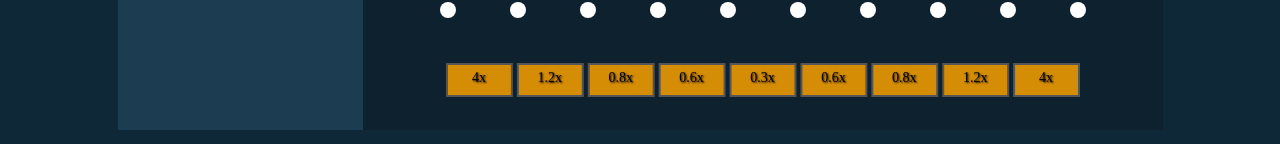
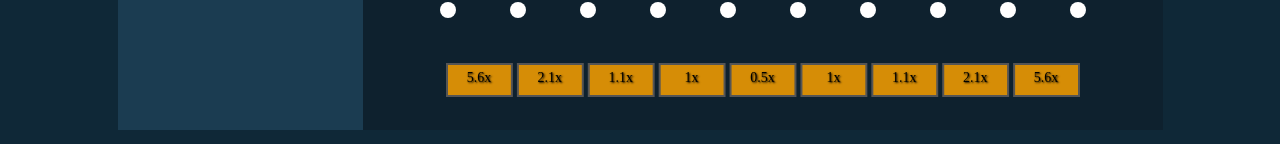
Before and after one commit to abhiNanand/Plinko-Game, a React (Vite) app: page / in a window 1280 px wide. Shown: the part 575-719 px from the top of the page. Built offline with nearby package versions, Linux system fonts and the light colour scheme.

Commit message:
feat: added force near center on the points rectangle

```diff
--- a/src/App.tsx
+++ b/src/App.tsx
@@ -16,8 +16,7 @@ export default function App() {
       <ToastContainer
             position='top-right'
             autoClose={2500}
-            limit = {5}
-            />
+             />
     </div>
 
   );
--- a/src/Components/Game/Game.tsx
+++ b/src/Components/Game/Game.tsx
@@ -1,28 +1,28 @@
-import { useEffect, useRef,useState } from "react";
+ import { useEffect, useRef, useState } from "react";
 import Matter from "matter-js";
 import { sound } from "../../assets";
 import { useSelector, useDispatch } from "react-redux";
-import { TEXT ,points} from "../../Shared/Constants";
-import { incrementTotalAmount, ballDropping, decrementTotalAmount } from '../../store/index';
+import { TEXT, points } from "../../Shared/Constants";
+import { incrementTotalAmount, ballDropping, decrementTotalAmount } from "../../store/index";
 import "./Game.css";
 import { toast } from "react-toastify";
 
 export default function Game() {
   const rows = useSelector((state: any) => state.game.rows);
   const betAmount = useSelector((state: any) => state.game.amount);
-  const totalAmount = useSelector((state: any) => state.game.total)
+  const totalAmount = useSelector((state: any) => state.game.total);
   const sceneRef = useRef<HTMLDivElement>(null);
   const engineRef = useRef<Matter.Engine | null>(null);
   const renderRef = useRef<Matter.Render | null>(null);
   const ballCount = useRef<number>(0);
   const dispatch = useDispatch();
-  const [boxLabels,setBoxLabels] = useState<{x:number;multiplier:number}[]>([]);
+  const [boxLabels, setBoxLabels] = useState<{ x: number; multiplier: number }[]>([]);
 
   const audio = new Audio(sound.bonus1);
   const audio2 = new Audio(sound.balldropped);
-  const getRandomInt = (min: number, max: number) => {
-    return Math.floor(Math.random() * (max - min + 1) + min);
-  };
+
+  const getRandomInt = (min: number, max: number) =>
+    Math.floor(Math.random() * (max - min + 1) + min);
 
   const dropBall = () => {
     audio2.currentTime = 0;
@@ -30,7 +30,6 @@ export default function Game() {
 
     const engine = engineRef.current;
     if (!engine) return;
-
     if (betAmount > totalAmount) {
       toast.error("Bet amount higher than total amount");
       return;
@@ -56,12 +55,13 @@ export default function Game() {
 
     const ball = Matter.Bodies.circle(n, 10, ballRadius, {
       restitution: 0.6,
-      friction: 0.4,
+      friction: 1,
       render: { fillStyle: "#c95555" },
       label: "ball",
     });
-    Matter.Composite.add(engine.world,ball);
+    Matter.Composite.add(engine.world, ball);
   };
+
 
   useEffect(() => {
     const { Engine, Render, Runner, Composite, Bodies, Events } = Matter;
@@ -70,7 +70,7 @@ export default function Game() {
 
     const render = Render.create({
       element: sceneRef.current!,
-      engine: engine,
+      engine,
       options: {
         width: 800,
         height: 600,
@@ -79,9 +79,6 @@ export default function Game() {
       },
     });
     renderRef.current = render;
-
-
-
 
     const canvasHeight = 600;
     const reservedBottomSpace = 120;
@@ -93,10 +90,11 @@ export default function Game() {
     const pegRadius = 8 - (rows - 8) * 0.6;
 
     const pegs: Matter.Body[] = [];
-    const boxMultipliers = points[rows-8];
+    const boxMultipliers = points[rows - 8];
 
-    let startpat=0;
-    let endpat=0;
+    let startpat = 0;
+    let endpat = 0;
+
     for (let r = 0; r < rows; r++) {
       const pegCount = r + 3;
       const totalWidth = (pegCount - 1) * spacingX;
@@ -104,16 +102,14 @@ export default function Game() {
 
       const minX = 40 + pegRadius;
       const maxX = 760 - pegRadius;
+
       for (let col = 0; col < pegCount; col++) {
         let x = startX + col * spacingX;
-
         x = Math.max(minX, Math.min(maxX, x));
         const y = 60 + r * spacingY;
 
-          if(r+1===rows && col===0)
-            startpat=x;
-          if(r+1===rows && col+1===pegCount)
-            endpat=x+pegRadius;
+        if (r + 1 === rows && col === 0) startpat = x;
+        if (r + 1 === rows && col + 1 === pegCount) endpat = x + pegRadius;
 
         const peg = Bodies.circle(x, y, pegRadius, {
           isStatic: true,
@@ -124,26 +120,23 @@ export default function Game() {
       }
     }
 
-    const leftWall = Bodies.rectangle(startpat-20-pegRadius, 300, 40, 600, {
+    const leftWall = Bodies.rectangle(startpat - 20 - pegRadius, 300, 40, 600, {
       isStatic: true,
       render: { fillStyle: "#0E212E" },
     });
-    const rightWall = Bodies.rectangle(endpat+20, 300, 40, 600, {
+    const rightWall = Bodies.rectangle(endpat + 20, 300, 40, 600, {
       isStatic: true,
       render: { fillStyle: "#0E212E" },
     });
 
     const pointBoxes: Matter.Body[] = [];
-    const labels: {x: number; multiplier: number}[] = [];
+    const labels: { x: number; multiplier: number }[] = [];
 
-     const totalAvailableWidth = endpat - startpat-pegRadius;
-
+    const totalAvailableWidth = endpat - startpat - pegRadius;
     const gapSize = pegRadius;
-
-     const boxWidth = (totalAvailableWidth - (gapSize * rows)) / (rows + 1);
+    const boxWidth = (totalAvailableWidth - gapSize * rows) / (rows + 1);
 
     let currentX = startpat;
-
     for (let i = 0; i < rows + 1; i++) {
       const multiplier = boxMultipliers[i];
       const centerX = currentX + boxWidth / 2;
@@ -159,11 +152,12 @@ export default function Game() {
 
       (box as any).multiplier = multiplier;
       pointBoxes.push(box);
-      labels.push({x: centerX, multiplier});
+      labels.push({ x: centerX, multiplier });
 
       currentX += boxWidth + gapSize;
     }
     setBoxLabels(labels);
+
     Composite.add(engine.world, [...pointBoxes, leftWall, rightWall, ...pegs]);
 
     const removedBalls = new Set();
@@ -174,23 +168,38 @@ export default function Game() {
         const isBallB = bodyB.label === "ball";
         const isBoxA = bodyA.label.startsWith("box");
         const isBoxB = bodyB.label.startsWith("box");
+
         if ((isBallA && isBoxB) || (isBallB && isBoxA)) {
           const ball = isBallA ? bodyA : bodyB;
           const box = isBoxA ? bodyA : bodyB;
-          if (removedBalls.has(ball.id))
-            return;
+
+          if (removedBalls.has(ball.id)) return;
           removedBalls.add(ball.id);
+
           const multiplier = (box as any).multiplier;
-
-          const result= (betAmount * multiplier).toFixed(2);
+          const result = (betAmount * multiplier).toFixed(2);
           dispatch(incrementTotalAmount(Number(result)));
-           ballCount.current = ballCount.current - 1;
-          if (ballCount.current == 0)
-            dispatch(ballDropping(false));
+          ballCount.current -= 1;
+          if (ballCount.current === 0) dispatch(ballDropping(false));
           Composite.remove(engine.world, ball);
 
           audio.currentTime = 0;
           audio.play();
+        }
+      });
+    });
+
+    Events.on(engine, "beforeUpdate", () => {
+      Matter.Composite.allBodies(engine.world).forEach((body) => {
+        if (body.label === "ball" && body.position.y < 400) {
+          if (Math.random() < 0.1) {
+            const dx = 400 - body.position.x;
+            const biasStrength = 0.000006  ;
+            Matter.Body.applyForce(body, body.position, {
+              x: dx * biasStrength  ,
+              y: 0,
+            });
+          }
         }
       });
     });
@@ -213,24 +222,24 @@ export default function Game() {
   }, [rows, betAmount]);
 
   return (
-    <div style={{position:"relative"}}>
-      <div ref={sceneRef} className="plinko-board" style={{ width: 800, height: 600 }}/>
-      {boxLabels.map((label)=>(
+    <div style={{ position: "relative" }}>
+      <div ref={sceneRef} className="plinko-board" style={{ width: 800, height: 600 }} />
+      {boxLabels.map((label) => (
         <div
-        key={`pointBox`}
+        key={`pointBox${label.x}`}
         className="box-label"
           style={{
-          position:"absolute",
+            position: "absolute",
             top: "540px",
-          left:`${label.x}px`,
+            left: `${label.x}px`,
             transform: "translateX(-50%)",
-          color:"black",
-
-           fontSize:"14px",
-          pointerEvents:"none",
-          textShadow:"1px 1px 2px black",
+            color: "black",
+            fontSize: "14px",
+            pointerEvents: "none",
+            textShadow: "1px 1px 2px black",
           }}
-        >          {label.multiplier}x
+        >
+          {label.multiplier}x
         </div>
       ))}
       <div className="btn">
--- a/src/Shared/Constants.ts
+++ b/src/Shared/Constants.ts
@@ -8,14 +8,28 @@ export const TEXT = {
     DROP_BALL: 'Drop Ball',
 }
 
-export const points = [
-    [4, 1.2, 0.8, 0.6, 0.3, 0.6, 0.8, 1.2, 4],
-    [4, 1.1, 0.7, 0.5, 0.3, 0.3, 0.5, 0.7, 1.1, 4],
-    [4, 1.4, 0.9, 0.6, 0.4, 0.2, 0.4, 0.6, 0.9, 1.4, 4],
-    [4, 1.6, 1, 0.8, 0.5, 0.2, 0.2, 0.5, 0.8, 1, 1.6, 4],
-    [4, 2, 1.2, 0.9, 0.6, 0.3, 0.2, 0.3, 0.6, 0.9, 1.2, 2, 4],
-    [4, 2.5, 1.3, 1, 0.7, 0.4, 0.3, 0.3, 0.4, 0.7, 1, 1.3, 2.5, 4],
-    [4, 3, 1.4, 1.1, 0.8, 0.5, 0.3, 0.2, 0.3, 0.5, 0.8, 1.1, 1.4, 3, 4],
-    [4, 3.5, 2.5, 1.6, 1.2, 0.9, 0.6, 0.3, 0.3, 0.6, 0.9, 1.2, 1.6, 2.5, 3.5, 4],
-    [4, 3.5, 2, 1.4, 1, 0.7, 0.5, 0.3, 0.3, 0.5, 0.7, 1, 1.4, 2, 4, 3.5, 4],
-  ];
+// export const points = [
+//     [4, 1.2, 0.8, 0.6, 0.3, 0.6, 0.8, 1.2, 4],
+//     [4, 1.1, 0.7, 0.5, 0.3, 0.3, 0.5, 0.7, 1.1, 4],
+//     [4, 1.4, 0.9, 0.6, 0.4, 0.2, 0.4, 0.6, 0.9, 1.4, 4],
+//     [4, 1.6, 1, 0.8, 0.5, 0.2, 0.2, 0.5, 0.8, 1, 1.6, 4],
+//     [4, 2, 1.2, 0.9, 0.6, 0.3, 0.2, 0.3, 0.6, 0.9, 1.2, 2, 4],
+//     [4, 2.5, 1.3, 1, 0.7, 0.4, 0.3, 0.3, 0.4, 0.7, 1, 1.3, 2.5, 4],
+//     [4, 3, 1.4, 1.1, 0.8, 0.5, 0.3, 0.2, 0.3, 0.5, 0.8, 1.1, 1.4, 3, 4],
+//     [4, 3.5, 2.5, 1.6, 1.2, 0.9, 0.6, 0.3, 0.3, 0.6, 0.9, 1.2, 1.6, 2.5, 3.5, 4],
+//     [4, 3.5, 2, 1.4, 1, 0.7, 0.5, 0.3, 0.3, 0.5, 0.7, 1, 1.4, 2, 4, 3.5, 4],
+//   ];
+
+export const points =
+[
+    [5.6, 2.1, 1.1, 1, 0.5, 1, 1.1, 2.1, 5.6],
+    [5.6, 2, 1.5, 1, 0.7, 0.7, 1, 1.6, 2, 5.6],
+    [8.9, 3, 1.4, 1.1,1, 0.5, 1, 1.1, 1.4, 3,8.9],
+    [8.4, 3, 1.9, 1.3, 1, 0.7, 0.7, 1, 1.3, 1.9, 3, 8.4],
+    [10, 3, 1.6, 1.4, 1.1, 1, 0.5, 1, 1.1, 1.4, 1.6, 3, 10],
+    [8.1, 4, 3, 1.9, 1.2, 0.9, 0.7, 0.7, 0.9, 1.2, 1.9, 3, 4, 8.1],
+    [7.1, 4, 1.9, 1.4, 1.3, 1.1, 1, 0.5, 1, 1.1, 1.1, 1.3, 1.4, 1.9,4,7.1],
+    [15, 8, 3, 2, 1.5, 1.1, 1, 0.7, 0.7, 1, 1.1, 1.5, 2, 3, 8, 15],
+    [16, 9, 2, 1.4, 1.4, 1.2, 1.1, 1, 0.5, 1, 1.1, 1.2, 1.4, 1.4, 2, 9, 16],
+];
+//            x: dx * biasStrength * (0.9 + Math.random() * 0.2)
```
Also changed, not shown: notes.txt. Lines whose indentation alone changed are shown as unchanged.
